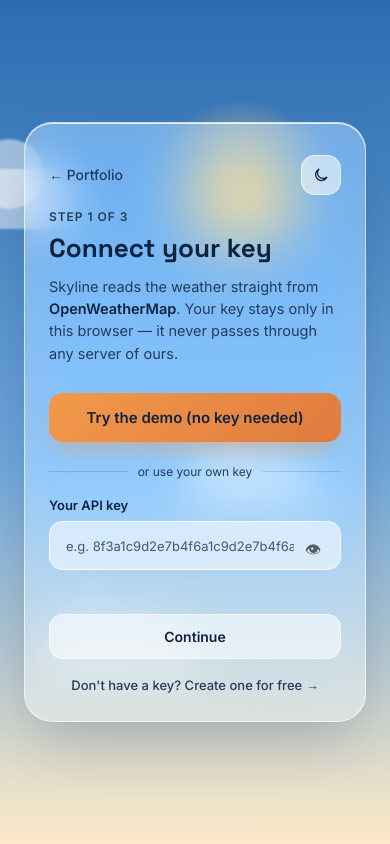
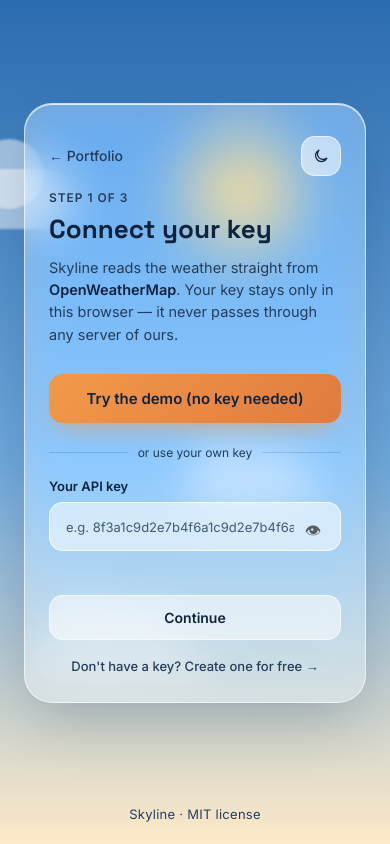
Before and after one commit to AlexandraMoldovan95/skyline-weather, a plain HTML site: page index.html in a window 390 px wide. Drawn offline with Linux system fonts and the light colour scheme.

Commit message:
footer: the name at the bottom, straight on the sky
"Skyline · MIT license", centred at the bottom of the window, with no
bar, border or background, in each theme's secondary ink: dark over the
warm horizon by day, light over the dusk purple at night. Measured on
the real sky pixels behind it: 8.8:1 by day, 7.1:1 at night. The body
is a column at least as tall as the window, so both screens still fill
it above the footer.

Checked in headless Edge, desktop and phone, day and night: centred, at
the bottom, no JavaScript errors.

Co-Authored-By: Claude Opus 5.5 <noreply@anthropic.com>

```diff
--- a/index.html
+++ b/index.html
@@ -154,6 +154,8 @@
     </div>
   </main>
 
+  <footer class="site-footer">Skyline · MIT license</footer>
+
 <script src="app.js"></script>
 </body>
 </html>
--- a/styles.css
+++ b/styles.css
@@ -93,7 +93,26 @@ body {
   min-height: 100vh;
   overflow-x: hidden;
   position: relative;
+  /* a column as tall as the window at least: the screen, then the footer at the bottom */
+  height: auto;
+  display: flex;
+  flex-direction: column;
 }
+
+/* The footer: the name and licence, centred, straight on the sky (no bar, no border, no
+   background), in the secondary ink of each theme, so it reads like part of the horizon. Over
+   the warm horizon by day it's dark ink; at night the horizon is dusk purple and it's light. */
+.site-footer {
+  flex: none;
+  padding: 0 24px 22px;
+  text-align: center;
+  font-family: var(--font-body);
+  font-size: 13px;
+  letter-spacing: 0.02em;
+  color: var(--ink-600);
+  text-shadow: 0 1px 0 var(--footer-halo, rgba(255, 255, 255, 0.35));
+}
+:root[data-theme="dark"] .site-footer { --footer-halo: rgba(0, 0, 0, 0.35); }
 
 /* ============================================
    ANIMATED BACKGROUND SKY
@@ -192,7 +211,7 @@ body {
    GENERAL LAYOUT
    ============================================ */
 .screen {
-  min-height: 100vh;
+  flex: 1 0 auto;   /* fills the window above the footer (body is a column) */
   display: flex;
   align-items: center;
   justify-content: center;
```
